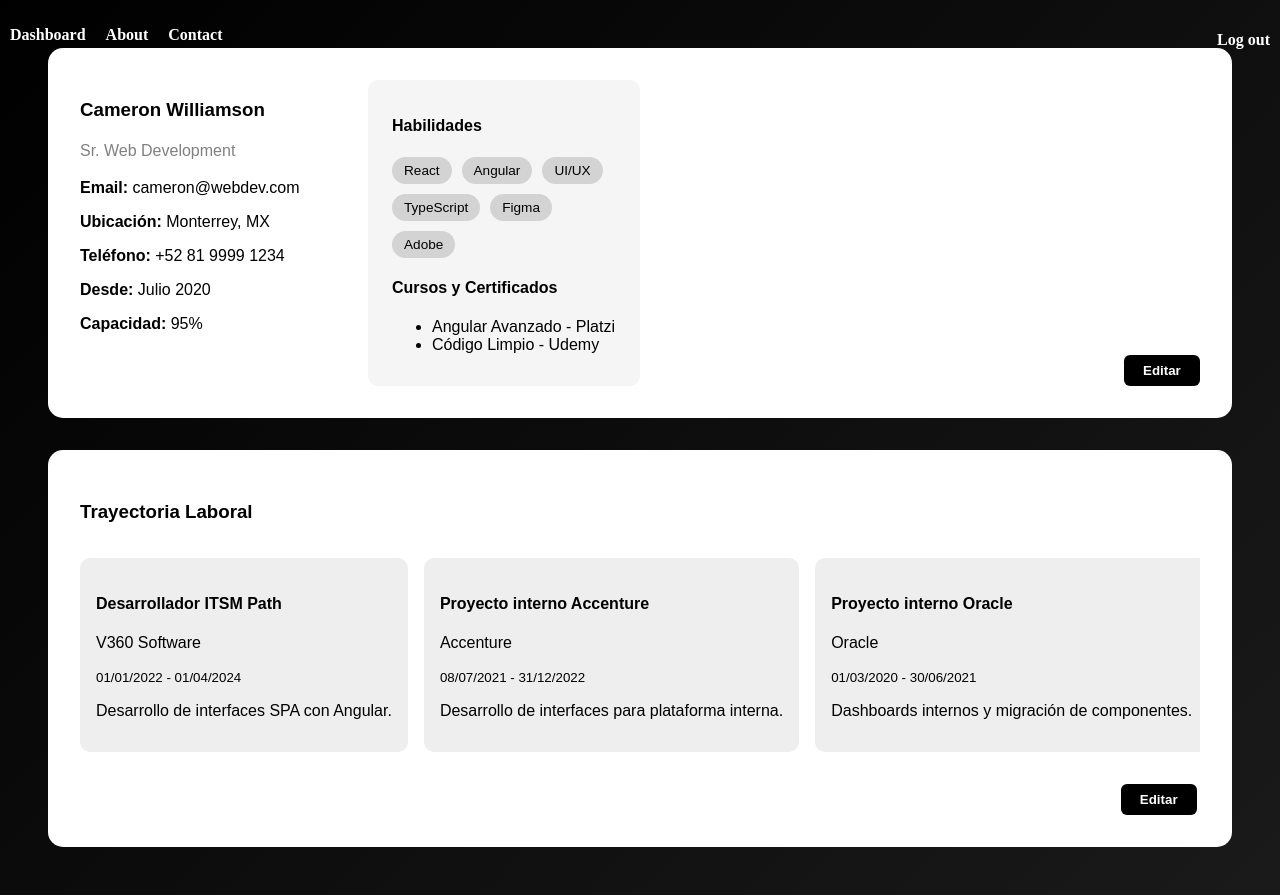
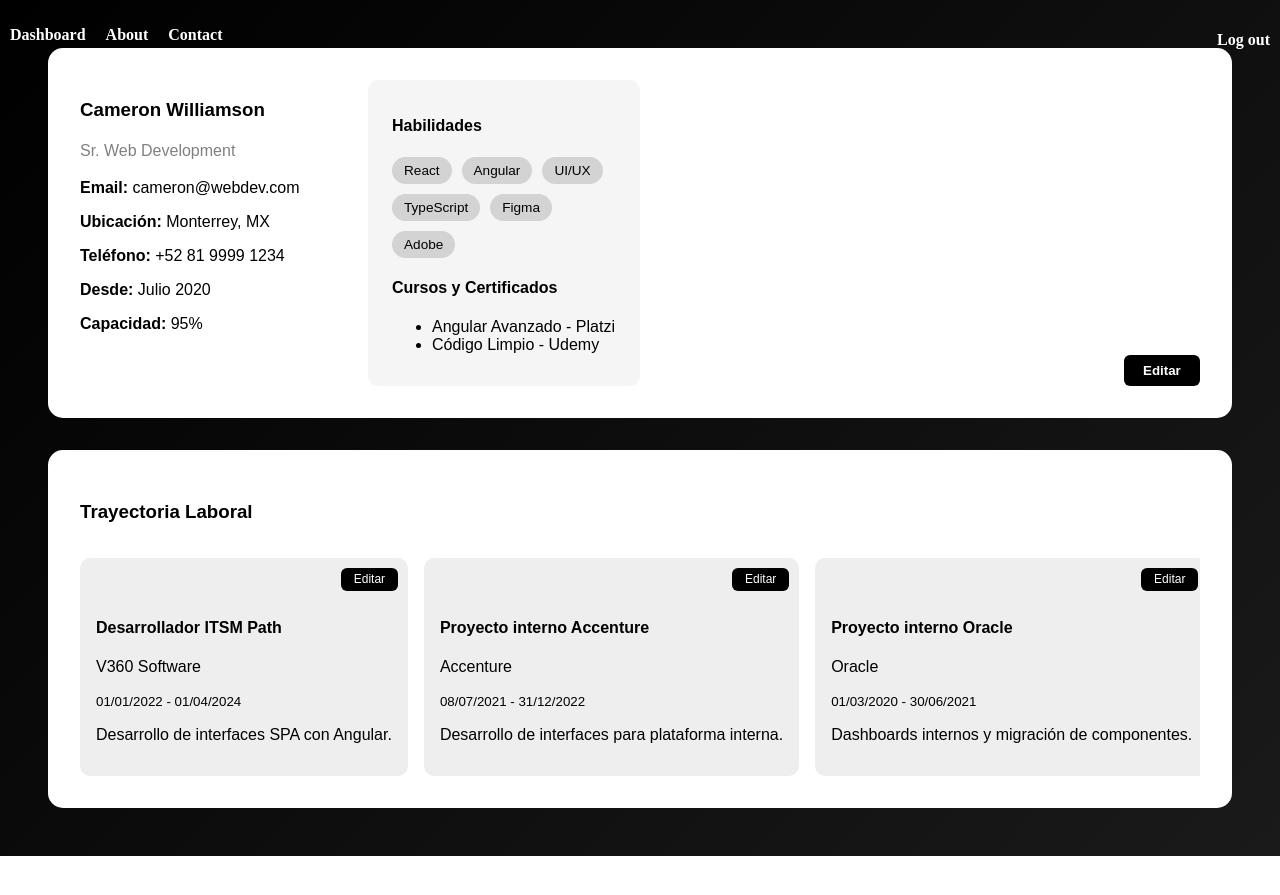
Before and after one commit to ferp03/Vantage360, an Angular app in the folder Frontend/: page /empleado-detalles in a window 1280 px wide. After the commit the page ends 856 px from the top, so only its background shows below. Built offline with nearby package versions, Linux system fonts and the light colour scheme; sample sign-in values are in the browser's storage.

Commit message:
Logica Front + Pantalla

```diff
--- a/Frontend/src/app/Components/empleado-detalles/empleado-detalles.component.css
+++ b/Frontend/src/app/Components/empleado-detalles/empleado-detalles.component.css
@@ -78,6 +78,24 @@
     min-width: 300px;
   }
 
+  .boton-editar {
+    align-self: flex-end;
+    margin-top: 1rem;
+    margin-left: auto;
+    background-color: #000;
+    color: white;
+    padding: 0.5rem 1.2rem;
+    border: none;
+    border-radius: 6px;
+    cursor: pointer;
+    font-weight: bold;
+    transition: background-color 0.2s ease;
+  }
+
+  .boton-editar:hover {
+    background-color: #333;
+  }
+
   .carrera {
     margin-top: 2rem;
     background: white;
@@ -95,34 +113,80 @@
   }
 
   .elemento-tiempo {
+    position: relative;
     min-width: 220px;
     background: #eee;
-    padding: 1rem;
+    padding: 2.5rem 1rem 1rem 1rem;
     border-radius: 10px;
     flex-shrink: 0;
+    box-sizing: border-box;
   }
 
-  .boton-editar {
-    align-self: flex-end;
-    margin-top: 1rem;
-    margin-left: auto;
+  .boton-editar-cuadro {
+    position: absolute;
+    top: 10px;
+    right: 10px;
     background-color: #000;
     color: white;
-    padding: 0.5rem 1.2rem;
+    padding: 0.3rem 0.8rem;
+    font-size: 0.75rem;
     border: none;
     border-radius: 6px;
     cursor: pointer;
-    font-weight: bold;
     transition: background-color 0.2s ease;
   }
 
-  .boton-editar-trayectoria {
-    display: flex;
-    justify-content: flex-end;
-    padding-right: 0.2rem;
-    margin-top: 1rem;
+  .boton-editar-cuadro:hover {
+    background-color: #333;
   }
 
-  .boton-editar:hover {
+  .agregar-tarjeta {
+    display: flex;
+    align-items: center;
+    justify-content: center;
+    background: #ddd;
+    border: 2px dashed #aaa;
+  }
+
+  .boton-agregar {
+    background-color: #000;
+    color: white;
+    border: none;
+    border-radius: 50%;
+    width: 45px;
+    height: 45px;
+    font-size: 1.5rem;
+    font-weight: bold;
+    cursor: pointer;
+    transition: background-color 0.2s ease;
+    display: flex;
+    align-items: center;
+    justify-content: center;
+  }
+
+  .boton-agregar:hover {
     background-color: #333;
   }
+
+  .boton-cancelar {
+    margin-top: 0.5rem;
+    background-color: #aaa;
+    color: white;
+    padding: 0.3rem 0.8rem;
+    border: none;
+    border-radius: 6px;
+    cursor: pointer;
+    font-size: 0.8rem;
+    transition: background-color 0.2s ease;
+  }
+
+  .boton-cancelar:hover {
+    background-color: #888;
+  }
+
+  .error {
+    color: red;
+    font-size: 0.75rem;
+    display: block;
+    margin-top: 2px;
+  }
--- a/Frontend/src/app/Components/empleado-detalles/empleado-detalles.component.html
+++ b/Frontend/src/app/Components/empleado-detalles/empleado-detalles.component.html
@@ -5,9 +5,32 @@
           <h3>Cameron Williamson</h3>
           <p class="rol">Sr. Web Development</p>
 
-        <p><strong>Email:</strong> cameron&#64;webdev.com</p>
-        <p><strong>Ubicación:</strong> Monterrey, MX</p>
-        <p><strong>Teléfono:</strong> +52 81 9999 1234</p>
+          <div *ngIf="!editandoInfo">
+            <p><strong>Email:</strong> {{ info.email }}</p>
+            <p><strong>Ubicación:</strong> {{ info.ubicacion }}</p>
+            <p><strong>Teléfono:</strong> {{ info.telefono }}</p>
+          </div>
+
+          <div *ngIf="editandoInfo">
+            <p>
+              <strong>Email:</strong>
+              <input [(ngModel)]="info.email" />
+              <span class="error" *ngIf="erroresInfo.email">Campo requerido</span>
+            </p>
+
+            <p>
+              <strong>Ubicación:</strong>
+              <input [(ngModel)]="info.ubicacion" />
+              <span class="error" *ngIf="erroresInfo.ubicacion">Campo requerido</span>
+            </p>
+
+            <p>
+              <strong>Teléfono:</strong>
+              <input [(ngModel)]="info.telefono" />
+              <span class="error" *ngIf="erroresInfo.telefono">Campo requerido</span>
+            </p>
+          </div>
+
           <p><strong>Desde:</strong> Julio 2020</p>
           <p><strong>Capacidad:</strong> 95%</p>
         </div>
@@ -33,15 +56,21 @@
         </div>
       </div>
 
-    <div class="derecha">
-    </div>
-    <button class="boton-editar">Editar</button>
+      <div class="derecha"></div>
+      <button class="boton-editar" (click)="toggleEditarInfo()">
+        {{ editandoInfo ? 'Guardar' : 'Editar' }}
+      </button>
     </div>
 
     <div class="carrera">
       <h3>Trayectoria Laboral</h3>
       <div class="linea-tiempo">
-      <div class="elemento-tiempo" *ngFor="let experiencia of experiencias">
+        <div class="elemento-tiempo" *ngFor="let experiencia of experiencias; let i = index">
+          <button class="boton-editar-cuadro" (click)="toggleEditarTrayectoria(i)">
+            {{ editandoIndice === i ? 'Guardar' : 'Editar' }}
+          </button>
+
+          <div *ngIf="editandoIndice !== i">
             <h4>{{ experiencia.titulo }}</h4>
             <p>{{ experiencia.empresa }}</p>
             <small>
@@ -50,9 +79,47 @@
             </small>
             <p>{{ experiencia.descripcion }}</p>
           </div>
+
+          <div *ngIf="editandoIndice === i">
+            <p>
+              <strong>Título:</strong>
+              <input [(ngModel)]="experiencia.titulo" />
+              <span class="error" *ngIf="errores[i] && !experiencia.titulo">Campo requerido</span>
+            </p>
+
+            <p>
+              <strong>Empresa:</strong>
+              <input [(ngModel)]="experiencia.empresa" />
+              <span class="error" *ngIf="errores[i] && !experiencia.empresa">Campo requerido</span>
+            </p>
+
+            <p>
+              <strong>Inicio:</strong>
+              <input type="date" [(ngModel)]="experiencia.inicio" />
+              <span class="error" *ngIf="errores[i] && !experiencia.inicio">Campo requerido</span>
+            </p>
+
+            <p>
+              <strong>Fin:</strong>
+              <input type="date" [(ngModel)]="experiencia.fin" />
+              <span class="error" *ngIf="errores[i] && !experiencia.fin">Campo requerido</span>
+            </p>
+
+            <p>
+              <strong>Descripción:</strong>
+              <textarea [(ngModel)]="experiencia.descripcion"></textarea>
+              <span class="error" *ngIf="errores[i] && !experiencia.descripcion">Campo requerido</span>
+            </p>
+
+            <button *ngIf="experiencia.esNueva" class="boton-cancelar" (click)="cancelarNuevaExperiencia(i)">
+              Cancelar
+            </button>
+          </div>
         </div>
 
-    <div class="boton-editar-trayectoria">
-      <button class="boton-editar">Editar</button>
+        <div class="elemento-tiempo agregar-tarjeta">
+          <button class="boton-agregar" (click)="agregarExperiencia()">+</button>
         </div>
       </div>
+    </div>
+  </div>
--- a/Frontend/src/app/Components/empleado-detalles/empleado-detalles.component.ts
+++ b/Frontend/src/app/Components/empleado-detalles/empleado-detalles.component.ts
@@ -1,4 +1,13 @@
 import { Component } from '@angular/core';
+
+interface ExperienciaLaboral {
+  titulo: string;
+  empresa: string;
+  inicio: string;
+  fin: string;
+  descripcion: string;
+  esNueva?: boolean;
+}
 
 @Component({
   selector: 'app-empleado-detalles',
@@ -6,7 +15,23 @@ import { Component } from '@angular/core';
   styleUrls: ['./empleado-detalles.component.css']
 })
 export class EmpleadoDetallesComponent {
-  experiencias = [
+  info = {
+    email: 'cameron@webdev.com',
+    ubicacion: 'Monterrey, MX',
+    telefono: '+52 81 9999 1234'
+  };
+
+  erroresInfo = {
+    email: false,
+    ubicacion: false,
+    telefono: false
+  };
+
+  editandoInfo = false;
+  editandoIndice: number | null = null;
+  errores: { [index: number]: boolean } = {};
+
+  experiencias: ExperienciaLaboral[] = [
     {
       titulo: 'Desarrollador ITSM Path',
       empresa: 'V360 Software',
@@ -27,20 +52,59 @@ export class EmpleadoDetallesComponent {
       inicio: '2020-03-01',
       fin: '2021-06-30',
       descripcion: 'Dashboards internos y migración de componentes.'
-    },
-    {
-      titulo: 'Proyecto interno Accenture',
-      empresa: 'Accenture',
-      inicio: '2019-01-01',
-      fin: '2019-12-31',
-      descripcion: 'Desarrollo de interfaces para plataforma interna.'
-    },
-    {
-      titulo: 'Proyecto interno Accenture',
-      empresa: 'Accenture',
-      inicio: '2018-01-01',
-      fin: '2018-12-31',
-      descripcion: 'Desarrollo de interfaces para plataforma interna.'
     }
   ];
+
+  toggleEditarInfo() {
+    if (this.editandoInfo) {
+      this.erroresInfo.email = !this.info.email.trim();
+      this.erroresInfo.ubicacion = !this.info.ubicacion.trim();
+      this.erroresInfo.telefono = !this.info.telefono.trim();
+
+      const tieneErrores = this.erroresInfo.email || this.erroresInfo.ubicacion || this.erroresInfo.telefono;
+      if (tieneErrores) return;
+
+      this.editandoInfo = false;
+    } else {
+      this.editandoInfo = true;
+    }
+  }
+
+  toggleEditarTrayectoria(index: number) {
+    const exp = this.experiencias[index];
+
+    if (this.editandoIndice === index) {
+      if (!exp.titulo || !exp.empresa || !exp.inicio || !exp.fin || !exp.descripcion) {
+        this.errores[index] = true;
+        return;
+      }
+
+      this.errores[index] = false;
+      delete exp.esNueva;
+      this.editandoIndice = null;
+    } else {
+      this.editandoIndice = index;
+    }
+  }
+
+  agregarExperiencia() {
+    const nueva: ExperienciaLaboral = {
+      titulo: '',
+      empresa: '',
+      inicio: '',
+      fin: '',
+      descripcion: '',
+      esNueva: true
+    };
+    this.experiencias.push(nueva);
+    this.editandoIndice = this.experiencias.length - 1;
+  }
+
+  cancelarNuevaExperiencia(index: number) {
+    if (this.experiencias[index]?.esNueva) {
+      this.experiencias.splice(index, 1);
+    }
+    this.editandoIndice = null;
+    delete this.errores[index];
+  }
 }
```
Lines whose indentation alone changed are shown as unchanged.
